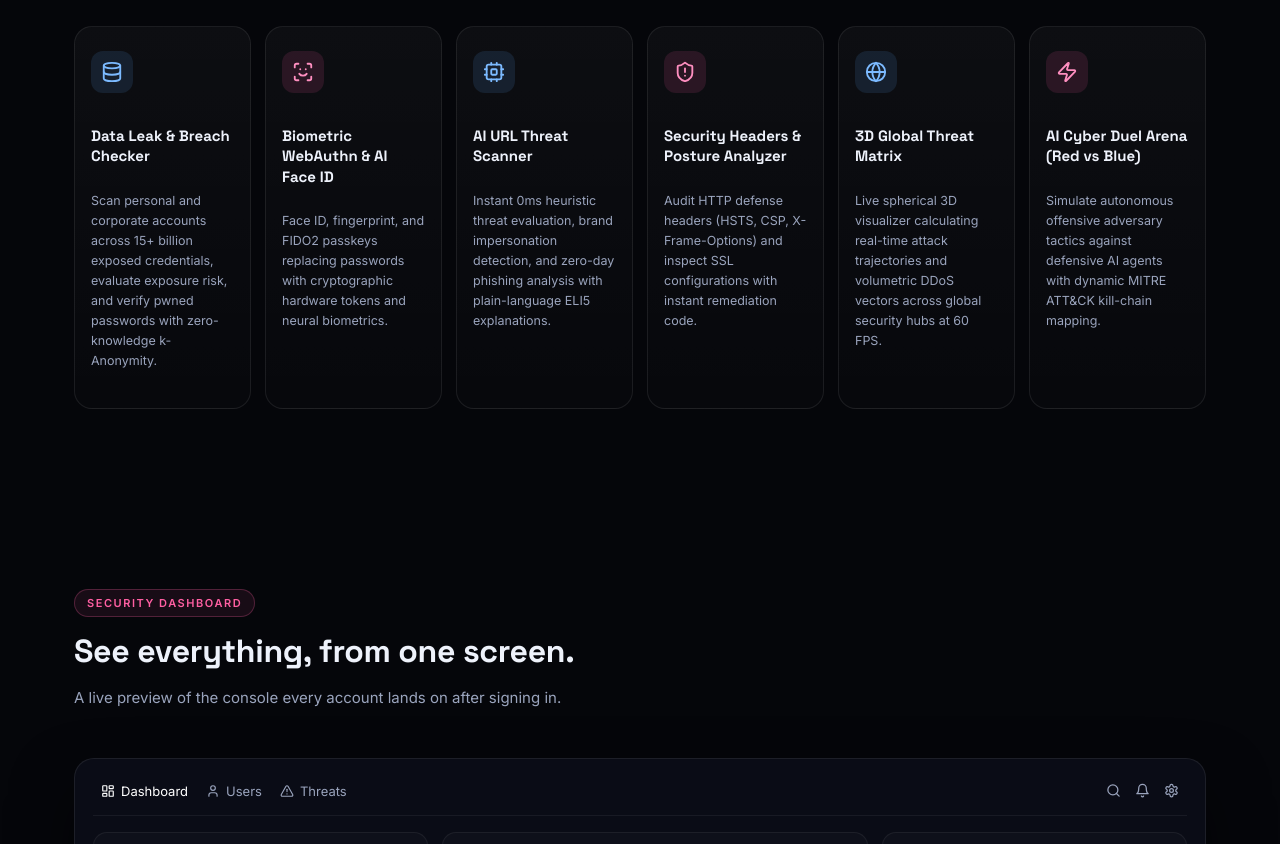
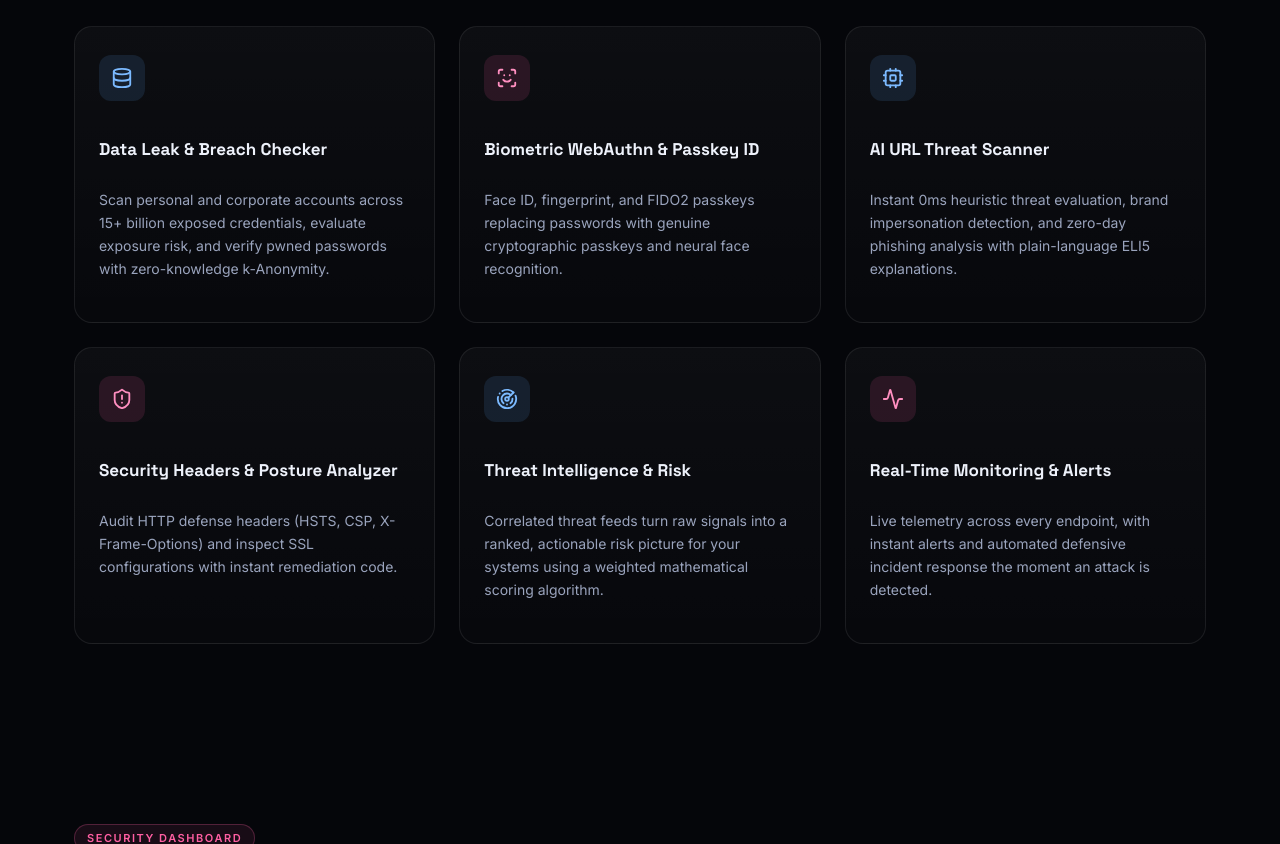
Before and after one commit to AliaNishath/cyberintel, a React (Vite) app in the folder frontend/: page / in a window 1280 px wide. Shown: the part 1060-1904 px from the top of the page. Built offline with nearby package versions, Linux system fonts and the light colour scheme; no server answers.

Commit message:
Configure 6 core features in 3 above and 3 below grid with standard size and width

```diff
--- a/frontend/src/pages/LandingPage.jsx
+++ b/frontend/src/pages/LandingPage.jsx
@@ -53,8 +53,8 @@ const FEATURES = [
   },
   {
     icon: ScanFace,
-    title: "Biometric WebAuthn & AI Face ID",
-    desc: "Face ID, fingerprint, and FIDO2 passkeys replacing passwords with cryptographic hardware tokens and neural biometrics.",
+    title: "Biometric WebAuthn & Passkey ID",
+    desc: "Face ID, fingerprint, and FIDO2 passkeys replacing passwords with genuine cryptographic passkeys and neural face recognition.",
   },
   {
     icon: Cpu,
@@ -67,14 +67,14 @@ const FEATURES = [
     desc: "Audit HTTP defense headers (HSTS, CSP, X-Frame-Options) and inspect SSL configurations with instant remediation code.",
   },
   {
-    icon: Globe,
-    title: "3D Global Threat Matrix",
-    desc: "Live spherical 3D visualizer calculating real-time attack trajectories and volumetric DDoS vectors across global security hubs at 60 FPS.",
+    icon: Radar,
+    title: "Threat Intelligence & Risk",
+    desc: "Correlated threat feeds turn raw signals into a ranked, actionable risk picture for your systems using a weighted mathematical scoring algorithm.",
   },
   {
-    icon: Zap,
-    title: "AI Cyber Duel Arena (Red vs Blue)",
-    desc: "Simulate autonomous offensive adversary tactics against defensive AI agents with dynamic MITRE ATT&CK kill-chain mapping.",
+    icon: Activity,
+    title: "Real-Time Monitoring & Alerts",
+    desc: "Live telemetry across every endpoint, with instant alerts and automated defensive incident response the moment an attack is detected.",
   },
 ];
 
@@ -798,36 +798,32 @@ export default function App() {
         /* ---------- features ---------- */
         .feature-grid {
           display: grid;
-          grid-template-columns: repeat(6, 1fr);
-          gap: 14px;
+          grid-template-columns: repeat(3, 1fr);
+          gap: 24px;
+          max-width: 1140px;
+          margin: 0 auto;
           align-items: stretch;
         }
-        @media (max-width: 1220px) {
+        @media (max-width: 960px) {
           .feature-grid {
-            grid-template-columns: repeat(3, 1fr);
-            gap: 18px;
+            grid-template-columns: repeat(2, 1fr);
+            gap: 20px;
           }
         }
-        @media (max-width: 768px) {
-          .feature-grid {
-            grid-template-columns: repeat(2, 1fr);
-            gap: 14px;
-          }
-        }
-        @media (max-width: 480px) {
+        @media (max-width: 580px) {
           .feature-grid {
             grid-template-columns: 1fr;
-            gap: 14px;
+            gap: 16px;
           }
         }
         .feature-card {
           background: linear-gradient(180deg, rgba(255,255,255,0.035), rgba(255,255,255,0.01));
           border: 1px solid rgba(255,255,255,0.08);
           border-radius: 18px;
-          padding: 24px 16px;
+          padding: 28px 24px;
           display: flex;
           flex-direction: column;
-          min-height: 380px;
+          min-height: 270px;
           transition: transform 0.2s ease, border-color 0.2s ease, box-shadow 0.2s ease;
         }
         .feature-card:hover {
@@ -836,28 +832,28 @@ export default function App() {
           box-shadow: 0 14px 32px rgba(0,0,0,0.45);
         }
         .feature-icon {
-          width: 42px;
-          height: 42px;
-          min-width: 42px;
+          width: 46px;
+          height: 46px;
+          min-width: 46px;
           border-radius: 12px;
           display: flex;
           align-items: center;
           justify-content: center;
-          margin-bottom: 18px;
+          margin-bottom: 20px;
         }
         .feature-icon.blue { background: rgba(93,169,255,0.12); color: #7cbaff; }
         .feature-icon.pink { background: rgba(255,95,162,0.12); color: #ff8fc0; }
         .feature-card h3 {
-          font-size: 15px;
-          line-height: 1.35;
+          font-size: 17px;
+          line-height: 1.4;
           margin-bottom: 12px;
           font-weight: 700;
           color: #eef2fb;
         }
         .feature-card p {
-          font-size: 12.5px;
+          font-size: 14px;
           color: #9aa4bd;
-          line-height: 1.6;
+          line-height: 1.65;
           flex: 1;
         }
 
```
